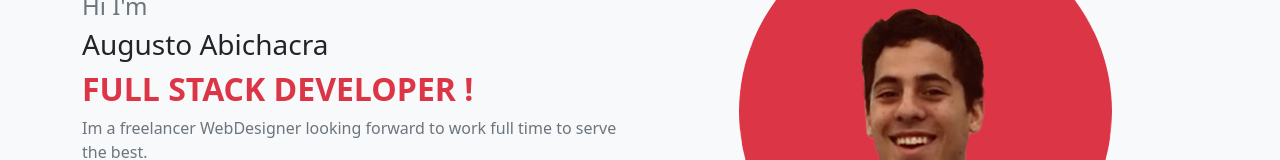
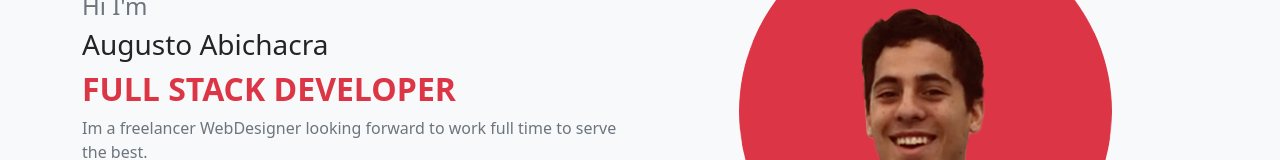
Before and after one commit to AugustoAbichacra/react-portfolio, a React (Create React App) app: page / in a window 1280 px wide. Shown: the part 337-497 px from the top of the page. Built offline with nearby package versions, Linux system fonts and the light colour scheme.

Commit message:
Cambiamos el titulo

```diff
--- a/src/components/Home.js
+++ b/src/components/Home.js
@@ -17,7 +17,7 @@ function Home() {
             <p className="text-muted fs-4 mb-1">Hi I'm</p>
             <h1 className="fs-3">Augusto Abichacra</h1>
             <h2 className="text-danger fw-bold text-uppercase">
-              Full Stack Developer !
+              Full Stack Developer
             </h2>
             <p className="mt-2 text-muted">
               Im a freelancer WebDesigner looking forward to work full time to
```
